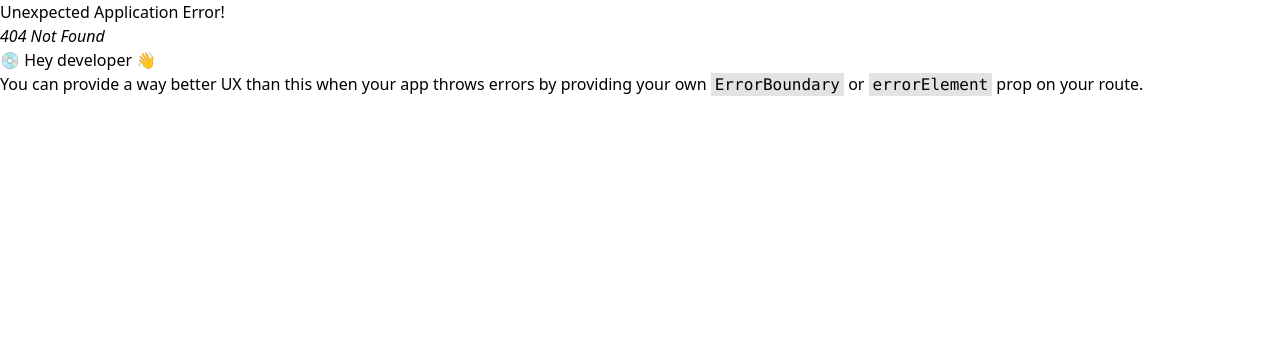
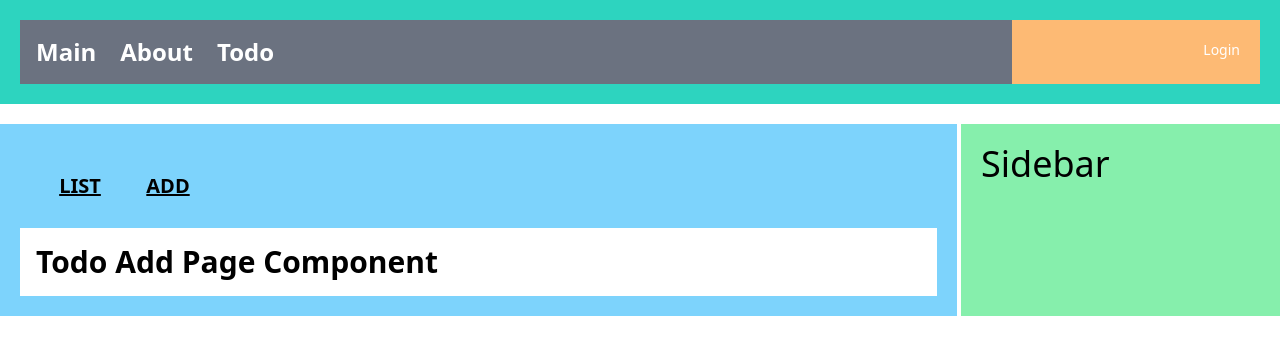
Before and after one commit to CHOHUNE/following_react_, a React (Create React App) app: page /todo/add in a window 1280 px wide. Before the commit this address had no page. Shown: the top 354 px of the page. Built offline with nearby package versions, Linux system fonts and the light colour scheme.

Commit message:
useSearchparams와  useNavigate

```diff
--- /dev/null
+++ b/src/pages/todo/Addpage.js
@@ -0,0 +1,14 @@
+import React from 'react';
+
+function Addpage(props) {
+
+    return (
+        <div className={"p-4 w-full bg-white"}>
+            <div className={"text-3xl font-extrabold"}>
+                Todo Add Page Component
+            </div>
+        </div>
+    );
+}
+
+export default Addpage;
--- a/src/pages/todo/ListPage.js
+++ b/src/pages/todo/ListPage.js
@@ -1,10 +1,18 @@
 import React from 'react';
+import {useSearchParams} from "react-router-dom";
 
 function ListPage(children) {
+
+    const [queryParams] = useSearchParams()
+    const page = queryParams.get("page") ? parseInt(queryParams.get("page")) : 1;
+    const size = queryParams.get("size") ? parseInt(queryParams.get("size")) : 10
+
+
+
     return (
         <div className={"p-4 w-full bg-white"}>
             <div className={"text-3xl font-extrabold"}>
-              Todo List Page Component
+              Todo List Page Component --{page}--{size}--
             </div>
         </div>
     );
--- a/src/pages/todo/indexPage.js
+++ b/src/pages/todo/indexPage.js
@@ -8,11 +8,13 @@ const IndexPage = () => {
 
     const handleClickList = useCallback(() => {
         navigate({ pathname:'list' })
-    })
+    //     search: 는 searchParam을 활용할 수 있는 키워드이다.
+        // pathname은 상대경로
+    },[])
 
     const handleClickAdd = useCallback(() => {
         navigate({ pathname:'add' })
-    })
+    },[])
 
     return (
         <BasicLayout>
@@ -23,7 +25,9 @@ const IndexPage = () => {
                 >LIST</div>
 
                 <div
-                    className="text-xl m-1 p-2 w-20 font-extrabold  text-center underline">ADD</div>
+                    className="text-xl m-1 p-2 w-20 font-extrabold  text-center underline"
+                onClick={handleClickAdd}>
+                    ADD</div>
 
             </div>
             <div className="flex flex-wrap w-full">
--- a/src/router/root.js
+++ b/src/router/root.js
@@ -5,12 +5,8 @@ import todoRouter from "./todoRouter";
 
 const Loading =<div className={'bg-amber-700'}>Loading...</div>
 const Main = lazy(() => import("../pages/MainPage"));
-
 const About =lazy(()=> import("../pages/AboutPage"));
-
 const TodoIndex= lazy(()=> import("../pages/todo/indexPage"));
-
-
 
 //라우터를 사용할 때에는 a 태그를 쓸 수 없고 링크를 통해서 이동 해야 한다.
 //브라우저는 기본적으로 주소창을 바꾸게 되면 기존의 데이터를 지우고 새로운 데이터를 불러오게 된다.
--- a/src/router/todoRouter.js
+++ b/src/router/todoRouter.js
@@ -4,6 +4,7 @@ import {Navigate} from "react-router-dom";
 const Loading =<div className={'bg-amber-700'}>Loading...</div>
 
 const TodoList=lazy(()=> import("../pages/todo/ListPage"));
+const TodoAdd = lazy(()=> import("../pages/todo/Addpage"));
 
 const TodoRead = lazy(()=> import("../pages/todo/ReadPage"));
 
@@ -20,6 +21,10 @@ const todoRouter =()=>{
      {
          path:'read/:tno',
          element: <Suspense fallback={Loading}><TodoRead/></Suspense>
+     },
+     {
+         path:"add",
+            element:<Suspense fallback={Loading}><TodoAdd/></Suspense>
      }
  ]
 }
```
